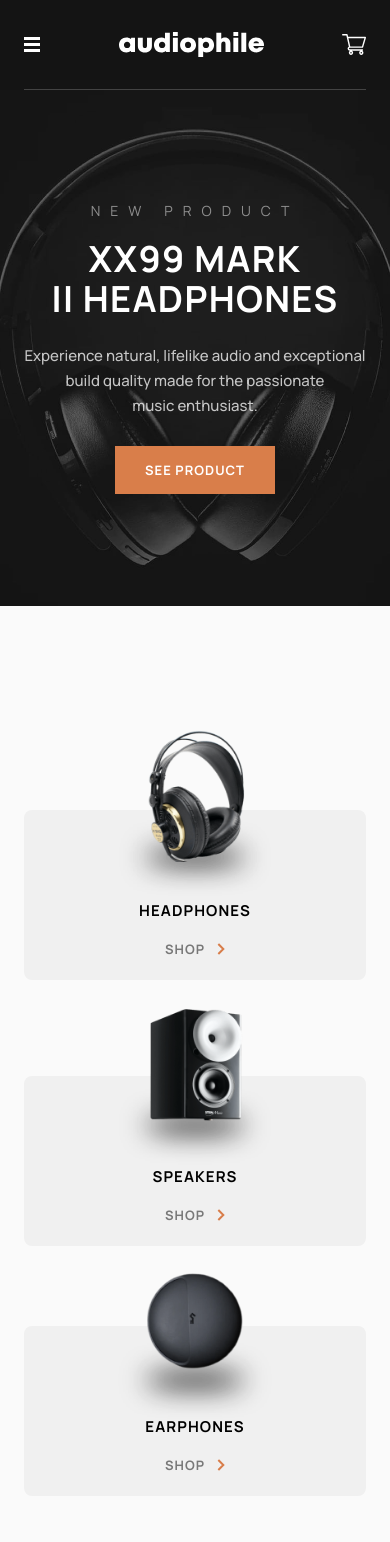
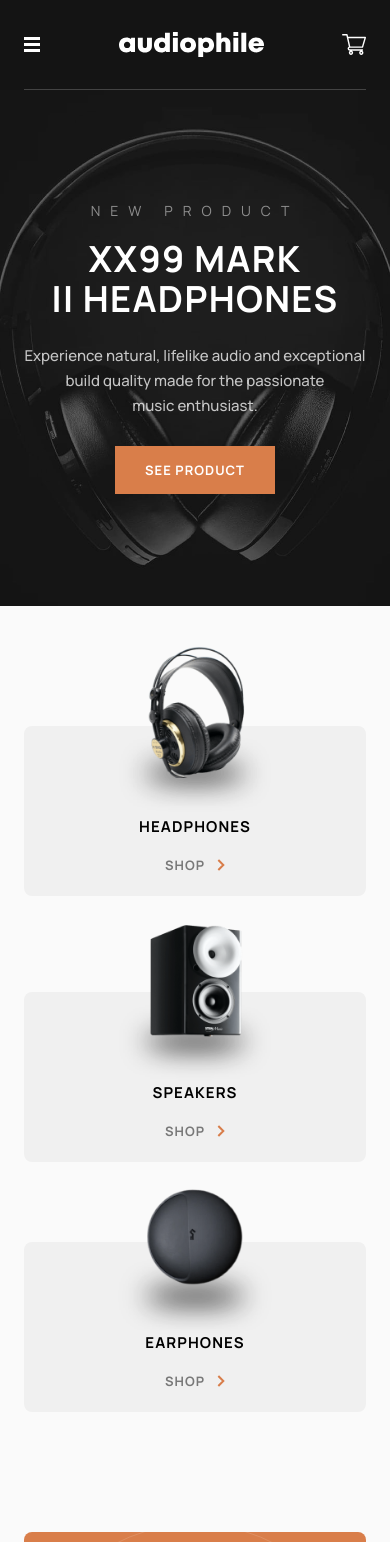
Before and after one commit to RGomes98/AudiophileEcommerce, a Next.js app: page / in a window 390 px wide. Shown: the top 1542 px of the page. Built offline with nearby package versions, Linux system fonts and the light colour scheme.

Commit message:
style: improve InteractionHub mobile layout

```diff
--- a/src/components/InteractionHub/InteractionHub.module.scss
+++ b/src/components/InteractionHub/InteractionHub.module.scss
@@ -14,13 +14,13 @@
 @media (width <= 1180px) {
   .container {
     gap: 6rem;
-    padding-block: 9.25rem 6rem;
+    padding-block: 6rem;
   }
 }
 
 @media (width <= 550px) {
   .container {
     gap: 7.5rem;
-    padding-block: 7.75rem 7.5rem;
+    padding-block: 2.5rem 7.5rem;
   }
 }
```
